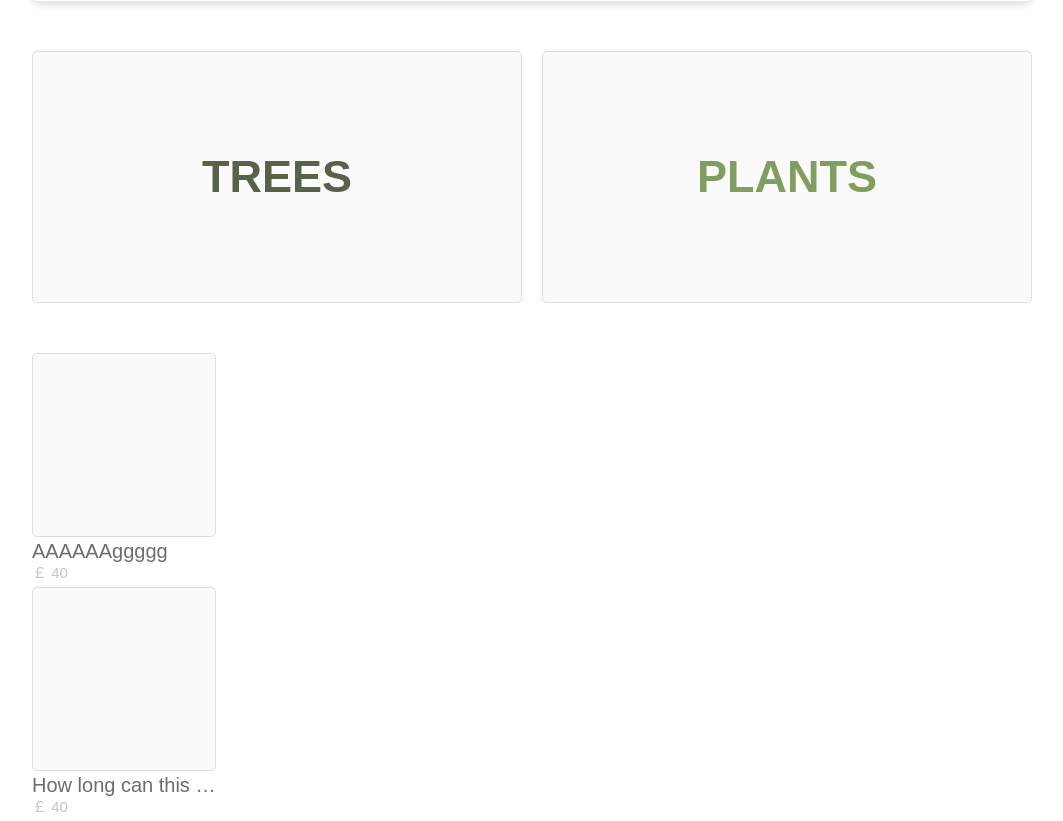
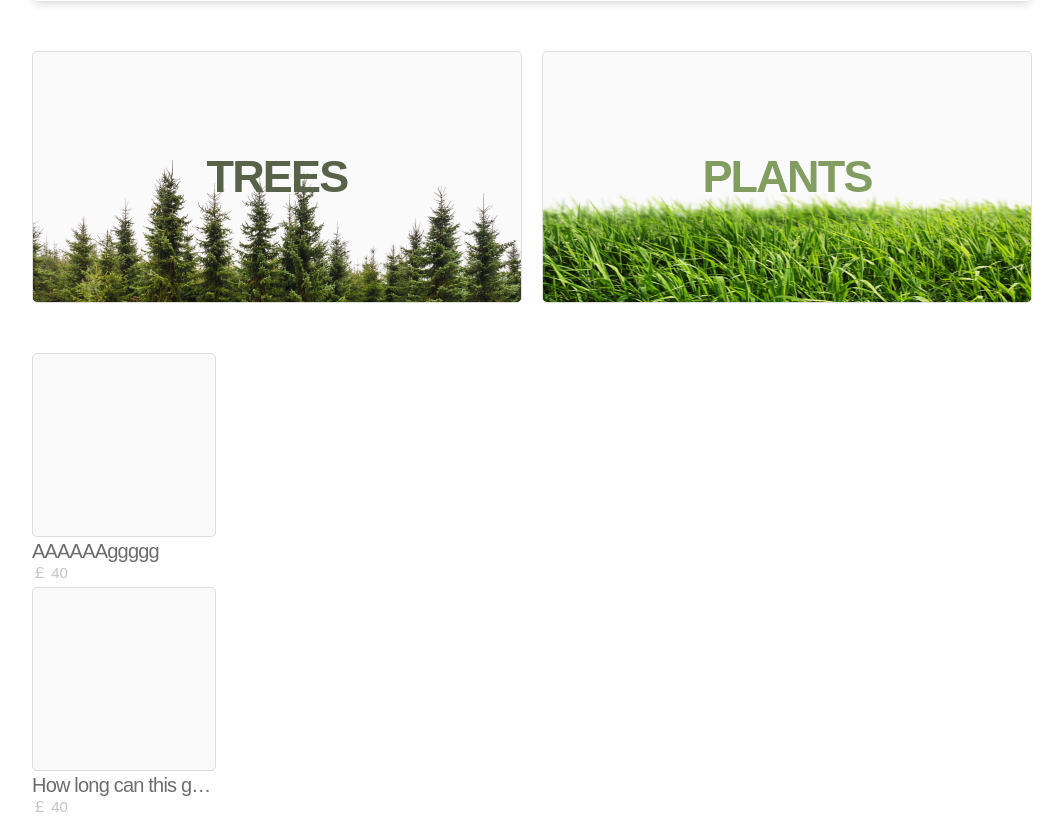
Before and after one commit to injekim/The-Nottingham-Forest, a PHP site: page / in a window 1280 px wide. Shown: the part 324-1145 px from the top of the page, without its empty margins (108-1171 px from the left). Run offline with PHP 8.4, Linux system fonts and the light colour scheme; some web fonts are replaced.

Commit message:
Change file structure

```diff
--- a/global.css
+++ b/global.css
@@ -9,14 +9,17 @@ body {
 	margin: 0;
 }
 h1 {
+	letter-spacing: -1.8px;
 	font-weight: 600;
 	font-size: 45px;
 }
 h2 {
+	letter-spacing: -1px;
 	font-weight: 600;
 	font-size: 25px;
 }
 h3 {
+	letter-spacing: -0.8px;
 	font-weight: 600;
 	font-size: 20px;
 }
--- a/index.html
+++ b/index.html
@@ -5,6 +5,9 @@
 
 		<meta charset="UTF-8">
 		<meta name="viewport" content="width=device-width, initial-scale=1.0">
+
+		<!-- Favicon -->
+		<link rel="icon" type="image/x-icon" href="/images/favicon.ico">
 
 		<!-- Stylesheets -->
 		<link href="global.css" rel="stylesheet">
@@ -19,7 +22,7 @@
 		<header class="header header--big">
 			<div class="container container--header">
 				<a href="/" class="logo logo--big hover hover--opacity-08">
-					<img src="src/Logo.svg" class="logo__img logo--big__img" alt="Logo">
+					<img src="images/logo.svg" class="logo__img logo--big__img" alt="Logo">
 				</a>
 			</div>
 		</header>
@@ -43,14 +46,14 @@
 				<div class="grid-child">
 					<div class="grid-child__img"></div>
 					<div class="grid-child__info">
-						<h3 class="grid-child__title">AAAAAAggggg</h4>
+						<h3 class="grid-child__title">AAAAAAggggg</h3>
 						<p class="grid-child__price">￡ 40</p>
 					</div>
 				</div>
 				<div class="grid-child">
 					<div class="grid-child__img"></div>
 					<div class="grid-child__info">
-						<h3 class="grid-child__title">How long can this goooooooooooo</h4>
+						<h3 class="grid-child__title">How long can this goooooooooooo</h3>
 						<p class="grid-child__price">￡ 40</p>
 					</div>
 				</div>
--- a/landing.css
+++ b/landing.css
@@ -11,6 +11,9 @@
 	overflow: hidden;
 }
 .banner--half {
+	background-repeat: no-repeat;
+	background-position: center;
+	background-size: cover;
 	height: 250px;
 	flex: 1;
 }
@@ -19,9 +22,11 @@
 }
 
 .banner--trees {
+	background-image: url("images/bg_trees.png");
 	color: #576249;
 }
 .banner--plants {
+	background-image: url("images/bg_plants.png");
 	color: #819D60;
 }
 
@@ -30,3 +35,10 @@
 	line-height: 50px;
 	margin: 100px 0;
 }
+.banner__bg {
+	position: absolute;
+	height: 250px;
+	left: 0;
+	top: 0;
+
+}
```
Also changed, not shown: images/bg_plants.png (added), images/bg_trees.png (added), images/favicon.ico (added), images/logo.svg (renamed from src/Logo.svg), 1 other file.
